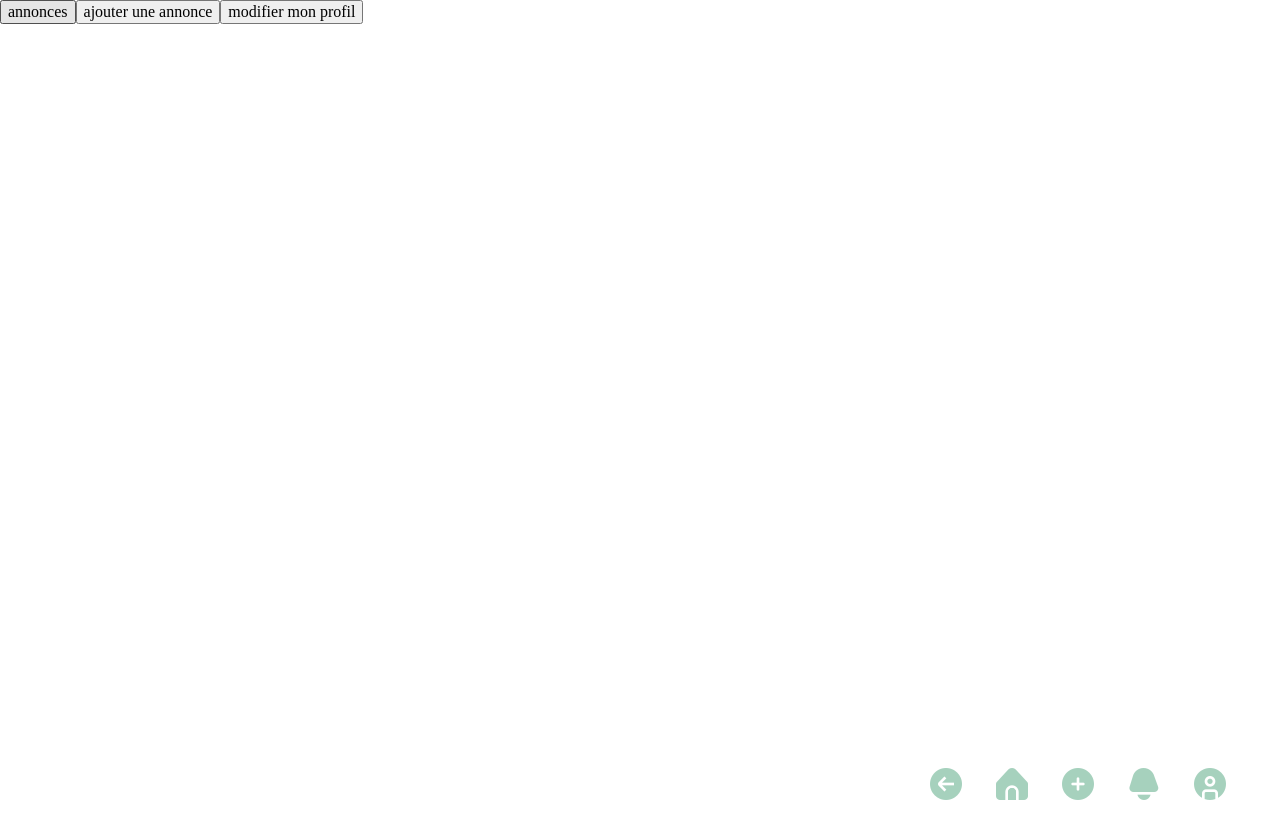
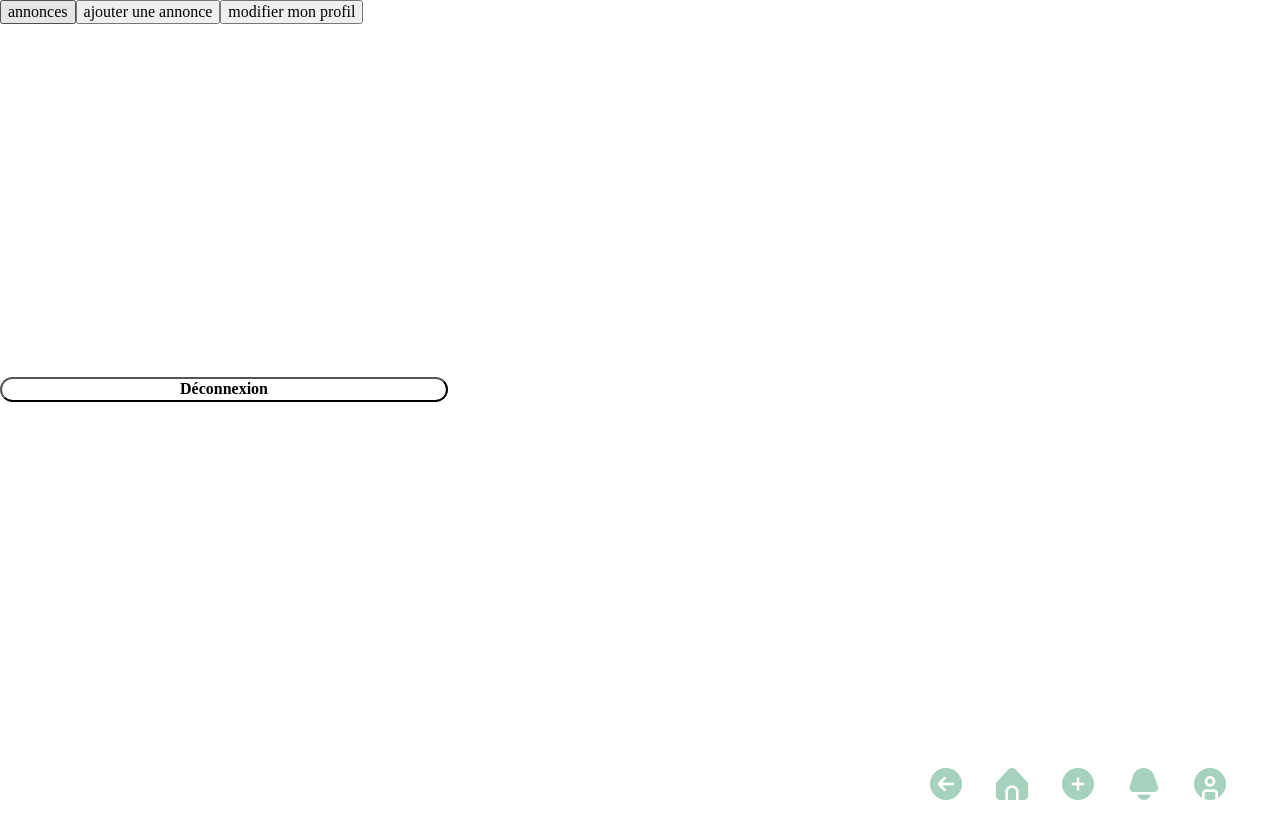
Before and after one commit to Apollo02112022/P3_Front, an Angular app: page /logout in a window 1280 px wide. Before the commit this address led to /. Built offline with nearby package versions, Linux system fonts and the light colour scheme.

Commit message:
up logout finished

```diff
--- a/src/app/app-routing.module.ts
+++ b/src/app/app-routing.module.ts
@@ -10,6 +10,7 @@ import { DetailsAnnonceComponent } from './details-annonce/details-annonce.compo
 import { PropositionTrocComponent } from './proposition-troc/proposition-troc.component';
 import { LoginComponent } from './login/login.component';
 import { AccueilComponent } from './accueil/accueil.component';
+import { LogoutComponent } from './logout/logout.component';
 
 
 const routes: Routes = [
@@ -22,6 +23,7 @@ const routes: Routes = [
   {path: 'users/:userid/profil', component: UserCardComponent },
   {path: 'users/:userid/profil/update', component: UserCardComponent },
   {path: 'login', component: LoginComponent},
+  {path: 'logout', component: LogoutComponent},
   {path: 'signup', component: UserFormComponent}
 ];
 
--- a/src/app/app.component.html
+++ b/src/app/app.component.html
@@ -2,7 +2,6 @@
 <button routerLink="/offer-a-barter" >ajouter une annonce</button>
 <button routerLink="/users/1/profil" >modifier mon profil</button>
 <div class="app_body">
-
     <router-outlet></router-outlet>
     <app-footer></app-footer>
 </div>
--- a/src/app/app.component.ts
+++ b/src/app/app.component.ts
@@ -1,6 +1,4 @@
-import { HashLocationStrategy } from '@angular/common';
-import { Component, OnInit } from '@angular/core';
-import { NavigationEnd, Router } from '@angular/router';
+import { Component } from '@angular/core';
 
 @Component({
   selector: 'app-root',
@@ -10,5 +8,4 @@ import { NavigationEnd, Router } from '@angular/router';
 export class AppComponent {
   title = 'P3_Front';
 
-
 }
--- a/src/app/app.module.ts
+++ b/src/app/app.module.ts
@@ -21,6 +21,7 @@ import { PropositionTrocComponent } from './proposition-troc/proposition-troc.co
 import { SwitchComponent } from './switch/switch.component';
 import { FooterComponent } from './footer/footer.component';
 import { HeaderComponent } from './header/header.component';
+import { LogoutComponent } from './logout/logout.component';
 
 @NgModule({
 
@@ -42,7 +43,8 @@ import { HeaderComponent } from './header/header.component';
     FormularDeleteAccountComponent,
     UserFormComponent,
     FileUploadComponent,
-    HeaderComponent
+    HeaderComponent,
+    LogoutComponent
    ],
   imports: [
     BrowserModule,
--- a/src/app/login/login.component.html
+++ b/src/app/login/login.component.html
@@ -27,5 +27,3 @@
         <button [disabled]="registerForm.invalid" (click)="login()" class="btn">Se connecter</button>
     </main>
 </form>
-
-<button (click)="testWithToken()">TTTEEESSSTTTT</button>
--- a/src/app/login/login.component.ts
+++ b/src/app/login/login.component.ts
@@ -34,7 +34,7 @@ export class LoginComponent {
         const { token } = response;
         localStorage.setItem("token", token);
         console.log(token, "Connecté avec Success !")
-        this.change();
+        // this.change();
       })
       .catch(err => console.log(err));
     }
--- /dev/null
+++ b/src/app/logout/logout.component.html
@@ -0,0 +1 @@
+<button (click)="logout()" class="logout">Déconnexion</button>
--- /dev/null
+++ b/src/app/logout/logout.component.scss
@@ -0,0 +1,10 @@
+.logout {
+    height: 7%;
+    width: 35%;
+    background: white;
+    display: flex;
+    justify-content: center;
+    align-items: center;
+    border-radius: 20px;
+    font-weight: bold;
+}
--- /dev/null
+++ b/src/app/logout/logout.component.ts
@@ -0,0 +1,27 @@
+import { Component } from '@angular/core';
+
+@Component({
+  selector: 'app-logout',
+  templateUrl: './logout.component.html',
+  styleUrls: ['./logout.component.scss']
+})
+export class LogoutComponent {
+
+  logout() {
+    console.log('llloooogggooouuuuttttttt 1');
+    const token = localStorage.getItem("token");
+    const header = new Headers({ 'Authorization': `Bearer ${token}` });
+    const options = {
+      headers: header,
+      method: 'POST',
+    };
+    fetch("http://localhost:8080/custumLogout", options)
+      .then(res => res.json())
+      .then(response => {
+        console.log(response);
+        localStorage.removeItem("token");
+        console.log(localStorage.getItem("token"), "pas de token parce qu'on a vidé le localStorage");
+      })
+      .catch(err => console.log(err))
+  }
+}
```
Also changed, not shown: 1 other file (tests, documents, lock files or other folders).
